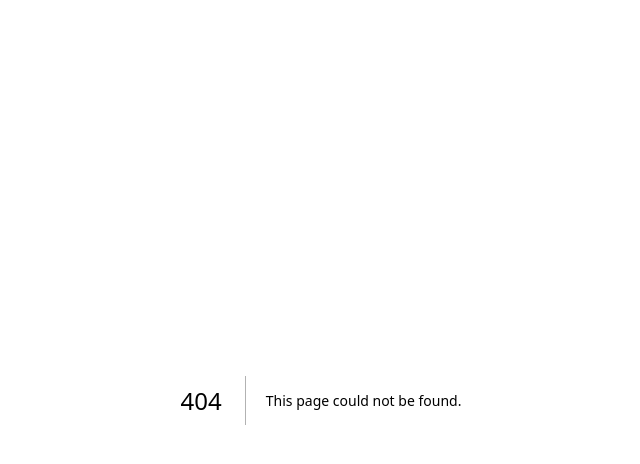
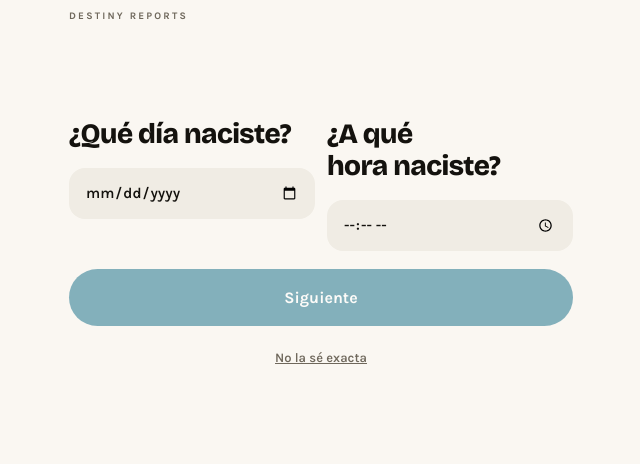
Before and after one commit to CarlosEscat/astro-core, a Next.js app in the folder web/: page /crear/cuando in a window 1280 px wide. Before the commit this address had no page. Shown: the top 464 px of the page, without its empty margins (319-959 px from the left). Built offline with nearby package versions, Linux system fonts and the light colour scheme.

Commit message:
feat(flow): merge dia and hora into /crear/cuando, one press

```diff
--- a/web/src/app/crear/dia/page.tsx
+++ b/web/src/app/crear/cuando/page.tsx
@@ -1,11 +1,11 @@
 "use client";
 
 import { useRouter } from "next/navigation";
-import { Dia } from "@/components/questions/Dia";
+import { Cuando } from "@/components/questions/Cuando";
 
 // Guards nothing: the name is skippable, so there is no earlier answer that
 // must exist before this question can be asked.
 export default function Page() {
   const router = useRouter();
-  return <Dia onNext={() => router.push("/crear/hora")} />;
+  return <Cuando onNext={() => router.push("/crear/donde")} />;
 }
--- a/web/src/app/crear/hora/page.tsx
+++ /dev/null
@@ -1,14 +0,0 @@
-"use client";
-
-import { useRouter } from "next/navigation";
-import { StepGuard } from "@/components/questions/StepGuard";
-import { Hora } from "@/components/questions/Hora";
-
-export default function Page() {
-  const router = useRouter();
-  return (
-    <StepGuard needs={["date"]}>
-      <Hora onNext={() => router.push("/crear/lugar")} />
-    </StepGuard>
-  );
-}
--- a/web/src/app/crear/nombre/page.tsx
+++ b/web/src/app/crear/nombre/page.tsx
@@ -5,5 +5,5 @@ import { Nombre } from "@/components/questions/Nombre";
 
 export default function Page() {
   const router = useRouter();
-  return <Nombre onNext={() => router.push("/crear/dia")} />;
+  return <Nombre onNext={() => router.push("/crear/cuando")} />;
 }
--- /dev/null
+++ b/web/src/components/questions/Cuando.tsx
@@ -0,0 +1,115 @@
+"use client";
+
+import { useState } from "react";
+import { useBirthAnswers } from "@/hooks/useBirthAnswers";
+import { sunSignForDate } from "@core/sunsign";
+import { CLASS_ES } from "@core/copy/classes.es";
+import { CLASE_REACCION_ES, CUSPIDE_ES } from "@core/copy/flow.es";
+
+const DATE_RE = /^\d{4}-\d{2}-\d{2}$/;
+const TIME_RE = /^\d{2}:\d{2}$/;
+
+/**
+ * Question 2, and the first real payoff. Date and hour share one card because
+ * they ask about the same event; the reward is the CLASS, not the sign —
+ * CLASS_ES already ships, so Leo arrives as ARTISTA.
+ *
+ * The class appears the moment the date validates, with no press:
+ * sunSignForDate is synchronous and the date input completes on its own.
+ * On one of the 45 guarded days it returns certain:false and this MUST NOT
+ * name a class — the reveal would otherwise contradict the card twenty
+ * seconds later.
+ *
+ * The hour's escape link is spec decision 8: an unknown hour is answerable,
+ * 12:00 is assumed, and the CARD says so rather than printing a possibly-wrong
+ * Ascendant. Skipping marks the hour answered but does NOT advance — the date
+ * may still be empty. The assumed 12:00 is never shown back in the box.
+ */
+export function Cuando({ onNext }: { onNext: () => void }) {
+  const { answers, set } = useBirthAnswers();
+  const [typedDate, setTypedDate] = useState<string | null>(null);
+  const [typedTime, setTypedTime] = useState<string | null>(null);
+
+  // Derived, not synced: `typed` is null until the box is touched, so answers
+  // written earlier show through once storage has been read. Copying them into
+  // state in an effect would be the same value in two places.
+  const date = typedDate ?? answers.date ?? "";
+  const time = typedTime ?? (answers.hourKnown === false ? "" : answers.time ?? "");
+
+  // Skipped is fully derived: the pill writes hourKnown:false to storage, and
+  // typing a real hour clears it because `typedTime` takes precedence.
+  const hourSkipped = typedTime === null && answers.hourKnown === false;
+
+  const validDate = DATE_RE.test(date);
+  const validTime = TIME_RE.test(time);
+  const guess = validDate ? sunSignForDate(date) : null;
+  const canAdvance = validDate && (validTime || hourSkipped);
+
+  function submit(e: React.FormEvent) {
+    e.preventDefault();
+    if (!canAdvance) return;
+    if (hourSkipped) {
+      // The skip pill already wrote time + hourKnown; only the date is new.
+      set({ date });
+    } else {
+      set({ date, time, hourKnown: true });
+    }
+    onNext();
+  }
+
+  function skip() {
+    set({ time: "12:00", hourKnown: false });
+  }
+
+  return (
+    <form className="pregunta" onSubmit={submit} noValidate>
+      <div className="row">
+        <div className="field">
+          <label className="pregunta__q" htmlFor="dia">¿Qué día naciste?</label>
+          <input
+            id="dia"
+            type="date"
+            min="1900-01-01"
+            max="2030-12-31"
+            value={date}
+            onChange={(e) => setTypedDate(e.target.value)}
+          />
+        </div>
+
+        <div className="field">
+          <label className="pregunta__q" htmlFor="hora">¿A qué hora naciste?</label>
+          <input
+            id="hora"
+            type="time"
+            value={time}
+            onChange={(e) => setTypedTime(e.target.value)}
+          />
+          {hourSkipped && <span className="hint">Sin hora exacta</span>}
+        </div>
+      </div>
+
+      {guess && (
+        <div className="reaccion" aria-live="polite">
+          {guess.certain && guess.sign ? (
+            <>
+              <p className="reaccion__clase">{CLASS_ES[guess.sign]}</p>
+              <p>{CLASE_REACCION_ES[guess.sign]}</p>
+            </>
+          ) : (
+            <p>{CUSPIDE_ES}</p>
+          )}
+        </div>
+      )}
+
+      <button type="submit" className="submit" disabled={!canAdvance}>
+        Siguiente
+      </button>
+
+      {!hourSkipped && (
+        <button type="button" className="escape" onClick={skip}>
+          No la sé exacta
+        </button>
+      )}
+    </form>
+  );
+}
--- a/web/src/components/questions/Dia.tsx
+++ /dev/null
@@ -1,71 +0,0 @@
-"use client";
-
-import { useState } from "react";
-import { useBirthAnswers } from "@/hooks/useBirthAnswers";
-import { sunSignForDate } from "@core/sunsign";
-import { CLASS_ES } from "@core/copy/classes.es";
-import { CLASE_REACCION_ES, CUSPIDE_ES } from "@core/copy/flow.es";
-
-/**
- * Question 2, and the first real payoff. The reward is the CLASS, not the sign
- * (spec decision 3): CLASS_ES already ships, so Leo arrives as ARTISTA.
- *
- * On one of the 45 guarded days sunSignForDate returns certain:false and this
- * MUST NOT name a class — the reveal would otherwise contradict the card
- * twenty seconds later. The cusp line is the honest alternative, and it reads
- * as suspense rather than as a failure.
- */
-export function Dia({ onNext }: { onNext: () => void }) {
-  const { answers, set } = useBirthAnswers();
-  const [typed, setTyped] = useState<string | null>(null);
-  const [shown, setShown] = useState(false);
-
-  // Derived, not synced: `typed` is null until the box is touched, so a date
-  // answered earlier shows through on its own once storage has been read.
-  // Copying it into state in an effect would be the same value in two places.
-  const date = typed ?? answers.date ?? "";
-
-  const guess = shown ? sunSignForDate(date) : null;
-
-  function submit(e: React.FormEvent) {
-    e.preventDefault();
-    if (!/^\d{4}-\d{2}-\d{2}$/.test(date)) return;
-    set({ date });
-    setShown(true);
-  }
-
-  return (
-    <form className="pregunta" onSubmit={submit} noValidate>
-      <div className="field">
-        <label className="pregunta__q" htmlFor="dia">¿Qué día naciste?</label>
-        <input
-          id="dia"
-          type="date"
-          min="1900-01-01"
-          max="2030-12-31"
-          value={date}
-          onChange={(e) => { setTyped(e.target.value); setShown(false); }}
-        />
-      </div>
-
-      {guess && (
-        <div className="reaccion" aria-live="polite">
-          {guess.certain && guess.sign ? (
-            <>
-              <p className="reaccion__clase">{CLASS_ES[guess.sign]}</p>
-              <p>{CLASE_REACCION_ES[guess.sign]}</p>
-            </>
-          ) : (
-            <p>{CUSPIDE_ES}</p>
-          )}
-        </div>
-      )}
-
-      {shown ? (
-        <button type="button" className="submit" onClick={onNext}>Seguir</button>
-      ) : (
-        <button type="submit" className="submit">Siguiente</button>
-      )}
-    </form>
-  );
-}
--- a/web/src/components/questions/Hora.tsx
+++ /dev/null
@@ -1,65 +0,0 @@
-"use client";
-
-import { useState } from "react";
-import { useBirthAnswers } from "@/hooks/useBirthAnswers";
-import { horaReaccion } from "@core/copy/flow.es";
-
-/**
- * Question 3. The reaction is qualitative on purpose: the place is not known
- * yet, so the Ascendant cannot be computed. These lines say the hour matters
- * without claiming to know where it lands.
- *
- * The escape link is spec decision 8 — an unknown hour is answerable, 12:00 is
- * assumed, and the CARD says so rather than printing a possibly-wrong
- * Ascendant as fact.
- */
-export function Hora({ onNext }: { onNext: () => void }) {
-  const { answers, set } = useBirthAnswers();
-  const [typed, setTyped] = useState<string | null>(null);
-  const [linea, setLinea] = useState<string | null>(null);
-
-  // Derived, not synced. The assumed 12:00 is deliberately NOT shown back: it
-  // was never their answer, and seeing it filled in would look like the flow
-  // decided they were born at midday.
-  const time = typed ?? (answers.hourKnown === false ? "" : answers.time ?? "");
-
-  function submit(e: React.FormEvent) {
-    e.preventDefault();
-    if (!/^\d{2}:\d{2}$/.test(time)) return;
-    set({ time, hourKnown: true });
-    setLinea(horaReaccion(time));
-  }
-
-  function skip() {
-    set({ time: "12:00", hourKnown: false });
-    onNext();
-  }
-
-  return (
-    <form className="pregunta" onSubmit={submit} noValidate>
-      <div className="field">
-        <label className="pregunta__q" htmlFor="hora">¿A qué hora naciste?</label>
-        <input
-          id="hora"
-          type="time"
-          value={time}
-          onChange={(e) => { setTyped(e.target.value); setLinea(null); }}
-        />
-      </div>
-
-      {linea && <p className="reaccion" aria-live="polite">{linea}</p>}
-
-      {linea ? (
-        <button type="button" className="submit" onClick={onNext}>Seguir</button>
-      ) : (
-        <button type="submit" className="submit">Siguiente</button>
-      )}
-
-      {!linea && (
-        <button type="button" className="escape" onClick={skip}>
-          No la sé exacta
-        </button>
-      )}
-    </form>
-  );
-}
```
Also changed, not shown: 1 other file (tests, documents, lock files or other folders).
